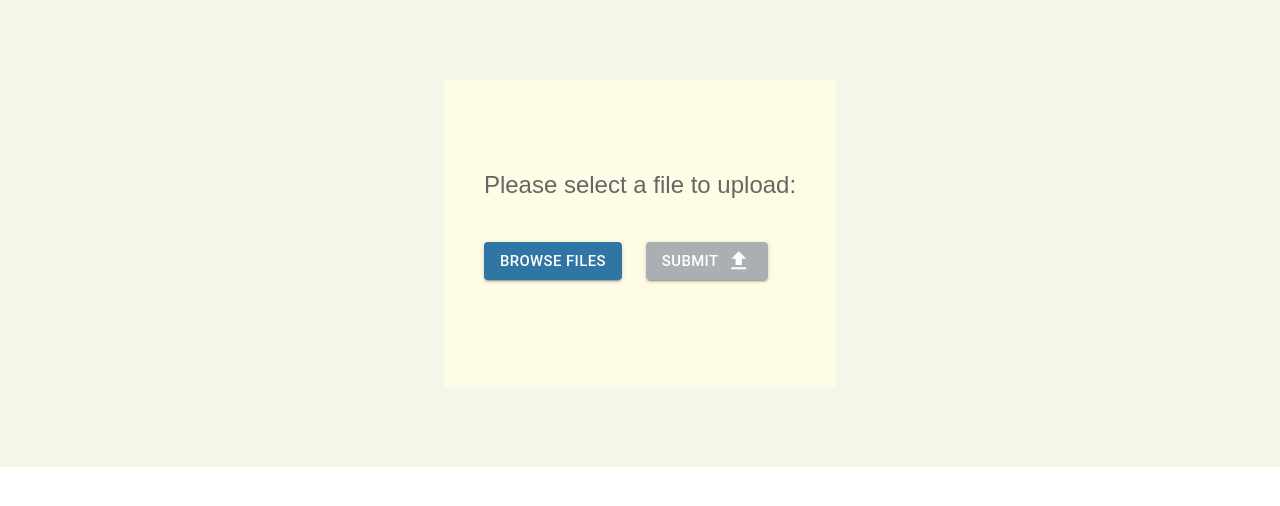
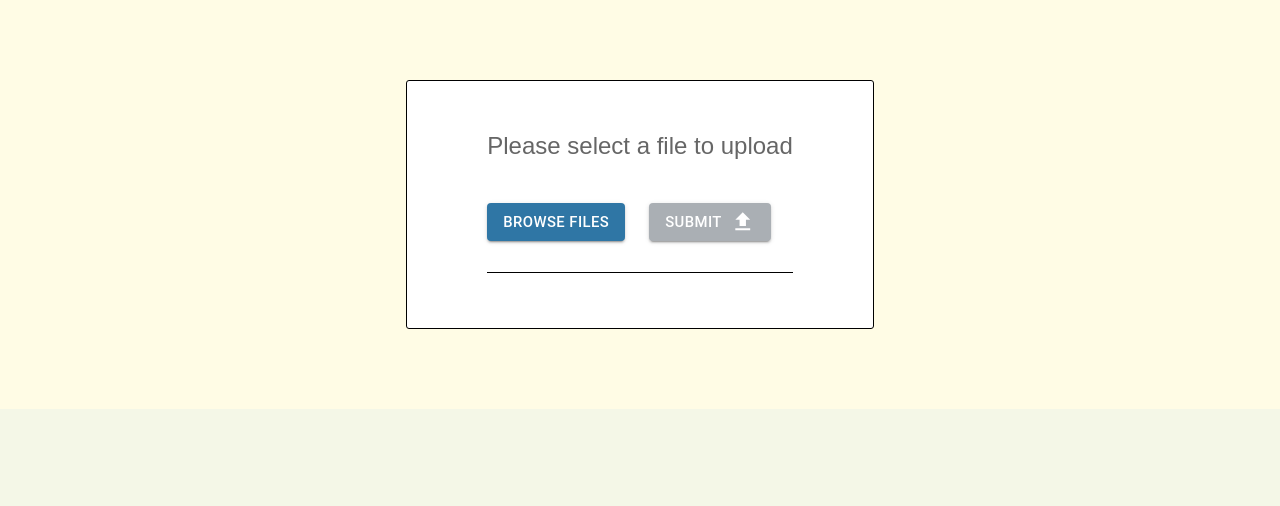
Before and after one commit to mrosefletcher/cps-file-upload, a Next.js app: page / in a window 1280 px wide. Shown: the top 506 px of the page. Built offline with nearby package versions, Linux system fonts and the light colour scheme; a web font is replaced by a local one; what @smithy/fetch-http-handler would draw is missing.

Commit message:
file remove button works, but sometimes the input onChange isn't being triggered

```diff
--- a/src/Components/FileDisplay.tsx
+++ b/src/Components/FileDisplay.tsx
@@ -1,32 +1,63 @@
 import {Check, Clear} from '@mui/icons-material';
 import styled from '@emotion/styled';
-import React, {FC} from 'react';
-import { ERROR, SUCCESS } from '@/app/Theme/Colors';
+import React, {FC, useState, forwardRef, useRef, useImperativeHandle} from 'react';
+import { Container, Box, Button, Divider } from "@mui/material";
+import { ERROR, SUCCESS, GREYED } from '@/app/Theme/Colors';
+import { url } from 'inspector';
 
-
-
-const EmptyFile: FC = () => {
-    return <div/>;
-};
 
 export const StyledFile = styled.div({
     display: 'flex',
     fontSize: '17px',
     backgroundColor: 'white',
-    border: '1px solid black',
-    borderRadius: '3px',
     padding: '0 10px ',
-    width: 'fit-content',
-    maxWidth: '75%',
+    width: 'fit-content'
 })
 
-export const StyledX = styled(Clear)({
+export const SizeDisplay = styled.div({
+    fontSize: '17px',
+    padding: '0 5px',
+    color: GREYED
+});
+
+export const RemoveFileIcon = styled(Clear)({
     color: ERROR,
-    alignSelf: 'center'
-});
+    height: '100%',
+    width: '100%',
+})
+
 
 export const StyledCheck = styled(Check)({
     color: SUCCESS,
-    alignSelf: 'center'
+    alignSelf: 'center',
+    justifySelf: 'right'
+});
 
-});
+
+interface ButtonProps {
+    // children?: React.ReactNode;
+    onClick: () => void;
+  }
+
+export const FileRemoveButton: React.FC<ButtonProps> = ({
+    //   children,
+      onClick,
+    }) => {
+    const [bg, setBg] = useState('transparent');
+    return (
+      <button
+        onClick={onClick}
+        onMouseOver={() => setBg('lightgrey')}
+        onMouseOut={() => setBg('transparent')}
+        style={{
+            minWidth: '5px', width: '16px',
+            minHeight: '5px', height: '16px',
+            padding:'0px',
+            alignSelf: 'flex-start',
+            border: 'none',
+            backgroundColor: bg,
+        }}>
+        <RemoveFileIcon/>
+      </button>
+    );
+  }
--- a/src/Components/FileSelector.tsx
+++ b/src/Components/FileSelector.tsx
@@ -4,13 +4,12 @@ import React, { FC, useRef, useState } from 'react';
 import styled from '@emotion/styled';
 import { Container, Box, Button, Divider } from "@mui/material";
 import UploadToS3 from '../app/S3Uploader';
-import { Upload } from '@mui/icons-material';
+import { Check, Clear, FilePresent, Upload } from '@mui/icons-material';
 import * as FileDisplay from './FileDisplay';
 import { Header4, Header5 } from '@/app/Theme/Typography';
 import * as Colors from '@/app/Theme/Colors';
 import * as Section from './Section';
 import {toast, ToastContainer} from 'react-toastify'
-
 import "react-toastify/dist/ReactToastify.css";
 
 
@@ -19,20 +18,18 @@ const USERNAME: string = "1022Demo";
 const FileSelector: FC = () => {
 
     const inputRef = useRef<HTMLInputElement | null>(null);
-    const [fileList, setFileList]                   = useState<File[]>([]);
-    const [uploadedFilesList, setUploadedFilesList] = useState<File[]>([]);
-    const [submitActive, setSubmit]                 = useState(fileList.length > 0? Colors.BLUE: Colors.GREYED);
-    const [fileSelected, setFileSelected]           = useState(fileList.length > 0 && uploadedFilesList.length >0);
+    const [reRender, toggleReRender] = useState(true);
+    const [fileList, setFileList]                   = useState<Set<File>>(new Set());
+    const [uploadedFilesList, setUploadedFilesList] = useState<Set<File>>(new Set()); //the set function forces a rerender
+    const [submitColor, setSubmit]                 = useState(fileList.size > 0? Colors.BLUE: Colors.GREYED);
+    const [fileSelected, setFileSelected]           = useState(false);
 
-    const PleaseSelectFile = styled(Header5)`
-        display: ${fileSelected? 'none': 'block'};
-        color: ${Colors.ERROR};
-        font-style: italic;
-    `;
+
 
     function updateSubmit(){
-        console.log(`in update submit: fileList.length = ${fileList.length}`);
-        fileList.length ? setSubmit(Colors.SUCCESS) : setSubmit(Colors.GREYED);
+        console.log(`in update submit: fileList.size = ${fileList.size}`);
+        fileList.size ? setSubmit(Colors.SUCCESS) : setSubmit(Colors.GREYED);
+        toggleReRender(!reRender);
     };
 
     function handleBrowse(e: React.MouseEvent<HTMLButtonElement>) {
@@ -41,58 +38,81 @@ const FileSelector: FC = () => {
         inputRef.current.click();
     };
 
+    function handleFileSelect(e: React.ChangeEvent<HTMLInputElement>) {
+        //e.preventDefault();
+        console.log("in fileSelect:");
+        const files = e.target.files;
+        if (!files) return;
+        console.log(files);
+        setFileSelected(true);
+        for (let i = 0; i < files.length; i++) { //for some reason there are extra values in "files" that aren't included in the length
+            let file = files[i];
+            if (file.size >= 5120) { break;};
+            fileList.add(file);
+            console.log(`adding ${file.name} to fileList`);
+            updateSubmit();
+            setFileList(fileList);
+        }
+    };
+
     function handleSubmit(e: React.MouseEvent<HTMLButtonElement>) {
         e.preventDefault();
         if (!inputRef || !inputRef.current) return;
         fileList.forEach((file) => {
-            UploadToS3(file, USERNAME).then(() => {
-                uploadedFilesList.push(file);
-                fileList.splice(fileList.indexOf(file), 1);
+            UploadToS3(file, USERNAME).then(() => { //gotta do it one at a time
+                uploadedFilesList.add(file);
+                fileList.delete(file);
                 updateSubmit();
             }, () => {toast(`${file.name} failed to upload`)} );
         })
     };
 
-    function handleFileSelect(e: React.ChangeEvent<HTMLInputElement>) { //check for already uploaded file
-        const files = e.target.files;
-        if (!files) return;
-        const file = files[0];
-        fileList.push(file);
-        setFileList([...fileList]);
-        console.log(`pushing ${file.name} to fileList`);
+    function handleRemoveFile(file: File) {
+        console.log(`removing ${file.name}`);
+        console.log(fileList.delete(file));
         updateSubmit();
     };
 
-
     return (
-
-
             <Section.SectionBackground>
-            <ToastContainer/>
-                <Section.SectionContent>
-                    <Header4 style={{color: Colors.TEXT.grey}}>Please select a file to upload:</Header4>
+                <ToastContainer/>
+                <Section.SectionContent style={{padding: '40px 80px', border: '1px solid black', borderRadius: '3px', height: 'fit-content'}}>
+                    <Header4 style={{color: Colors.TEXT.grey}}>Please select a file to upload</Header4>
                     <Box sx={{ mt: 1, display: 'flex' }}> {/* put the buttons in a row*/}
                         <Button variant="contained" sx={{ mt: 3, mb: 2, backgroundColor: Colors.BLUE}} onClick={handleBrowse}>
                             Browse Files
                         </Button>
-                        <Button variant="contained" sx={{ mt: 3, mb: 2, ml: 3 }} style={{ backgroundColor: submitActive }} onClick={handleSubmit}>
+                        <Button variant="contained" sx={{ mt: 3, mb: 2, ml: 3 }} style={{ backgroundColor: submitColor }} onClick={handleSubmit}>
                             Submit
                             <Upload sx={{paddingLeft: 1}}/>
                         </Button>
-                        <input ref={inputRef} type='file' hidden onChange={handleFileSelect} />
+                        <input multiple ref={inputRef} type='file' hidden onChange={handleFileSelect}/>
                     </Box>
-                <Divider style={{marginBottom: '10px'}}/>
-                <FileDisplay.StyledFile style={{display: fileSelected? 'block': 'none'}}>no file selected</FileDisplay.StyledFile>
-                {fileList.map((item) => (
-                    <Section.DivFlexRow key={item.name}>
-                        <FileDisplay.StyledX/>
-                        <FileDisplay.StyledFile> {item.name} </FileDisplay.StyledFile>
-                    </Section.DivFlexRow>))}
-                {uploadedFilesList.map((item) => (
-                    <Section.DivFlexRow key={item.name}>
-                        <FileDisplay.StyledCheck/>
-                        <FileDisplay.StyledFile> {item.name} </FileDisplay.StyledFile>
-                        </Section.DivFlexRow>))}
+                    <Divider sx={{width: '100%', margin: '15px 0', borderColor: 'black'}}/>
+                    <Box sx={{display: 'flex', flexDirection: 'column',width: '100%', height: 'fit-content'}}>
+                        {Array.from(fileList).map((item) => (
+                            <Box key={item.name} sx={{display: 'flex', flexDirection: 'column'}}>
+                                <Section.DivFlexRow >
+                                <FileDisplay.FileRemoveButton onClick={() => handleRemoveFile(item)}/>
+                                    <FilePresent/>
+                                    <FileDisplay.StyledFile> {item.name} </FileDisplay.StyledFile>
+                                    <FileDisplay.SizeDisplay> {item.size} MB</FileDisplay.SizeDisplay>
+                                </Section.DivFlexRow>
+                                <Divider sx={{width: '100%', margin: '10px 0'}}/>
+                            </Box>
+                        ))}
+                        {Array.from(uploadedFilesList).map((item) => (
+                           <Box key={item.name} sx={{display: 'flex', flexDirection: 'column'}}>
+                                <Section.DivFlexRow>
+                                    <FilePresent/>
+                                    <FileDisplay.StyledFile> {item.name} </FileDisplay.StyledFile>
+                                    <FileDisplay.SizeDisplay> {item.size} MB</FileDisplay.SizeDisplay>
+                                    <FileDisplay.StyledCheck style={{marginLeft: 'auto',}}/>
+                                </Section.DivFlexRow>
+                                <Divider sx={{width: '100%', margin: '10px 0'}}/>
+                                </Box>
+                        ))}
+                    </Box>
 
                 </Section.SectionContent>
             </Section.SectionBackground>
--- a/src/Components/Section.tsx
+++ b/src/Components/Section.tsx
@@ -10,7 +10,7 @@ export const SectionBackground= styled.div({
     boxSizing: 'border-box',
     display: 'block',
     padding: SECTION_PADDING,
-    backgroundColor: Colors.BACKGROUND,
+    backgroundColor: Colors.YELLOW,
 });
 
 export const SectionContent= styled.div({
@@ -18,14 +18,15 @@ export const SectionContent= styled.div({
     flexDirection: 'column',
     margin: 'auto',
     padding: SECTION_PADDING,
-    justifyContent: 'flex-start',
+    justifyContent: 'center',
     alignItems: 'flex-start',
     width: 'fit-content',
     maxWidth: MAX_CONTENT_WIDTH,
-    backgroundColor: Colors.YELLOW,
+    backgroundColor: 'white',
 });
 
 export const DivFlexRow = styled.div({
     display: 'flex',
-    width: 'fit-content',
+    width: '100%',
+    margin: 0
 });
--- a/src/app/S3Uploader.tsx
+++ b/src/app/S3Uploader.tsx
@@ -32,7 +32,7 @@ export default async function UploadToS3(file: File | null, dir:string){
         }));
     }catch(e){
         console.log(e);
-        //return Promise.resolve("simulate success?");
-        return Promise.reject("upload failed");
+        return Promise.resolve("simulate success?");
+        //return Promise.reject("upload failed");
     }
 };
--- a/src/app/globals.css
+++ b/src/app/globals.css
@@ -1,5 +1,8 @@
+:root{
+  --background: rgb(244, 247, 231);
+}
 html, body {
-  background-color: transparent;
+  background-color: var(--background);
   scroll-behavior: smooth;
   transition: all 3s;
   padding: 0;
```
Also changed, not shown: INFO.txt.
